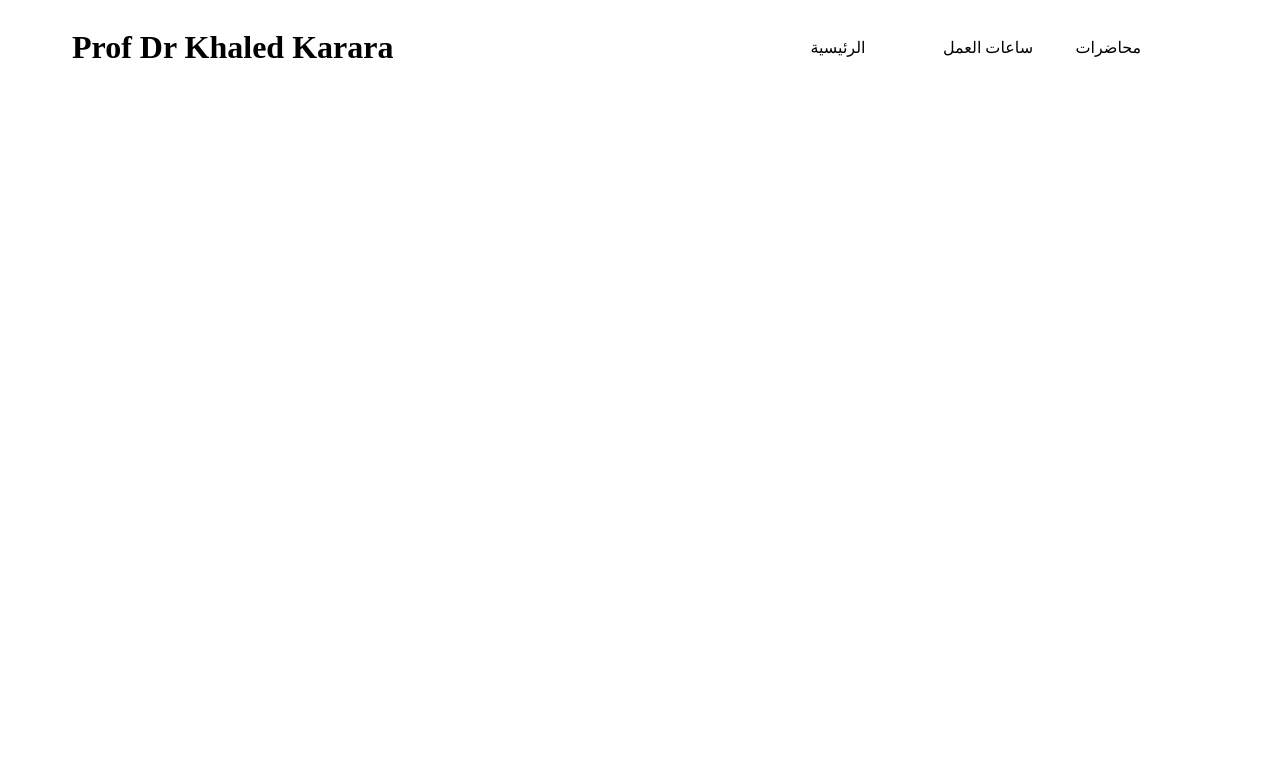
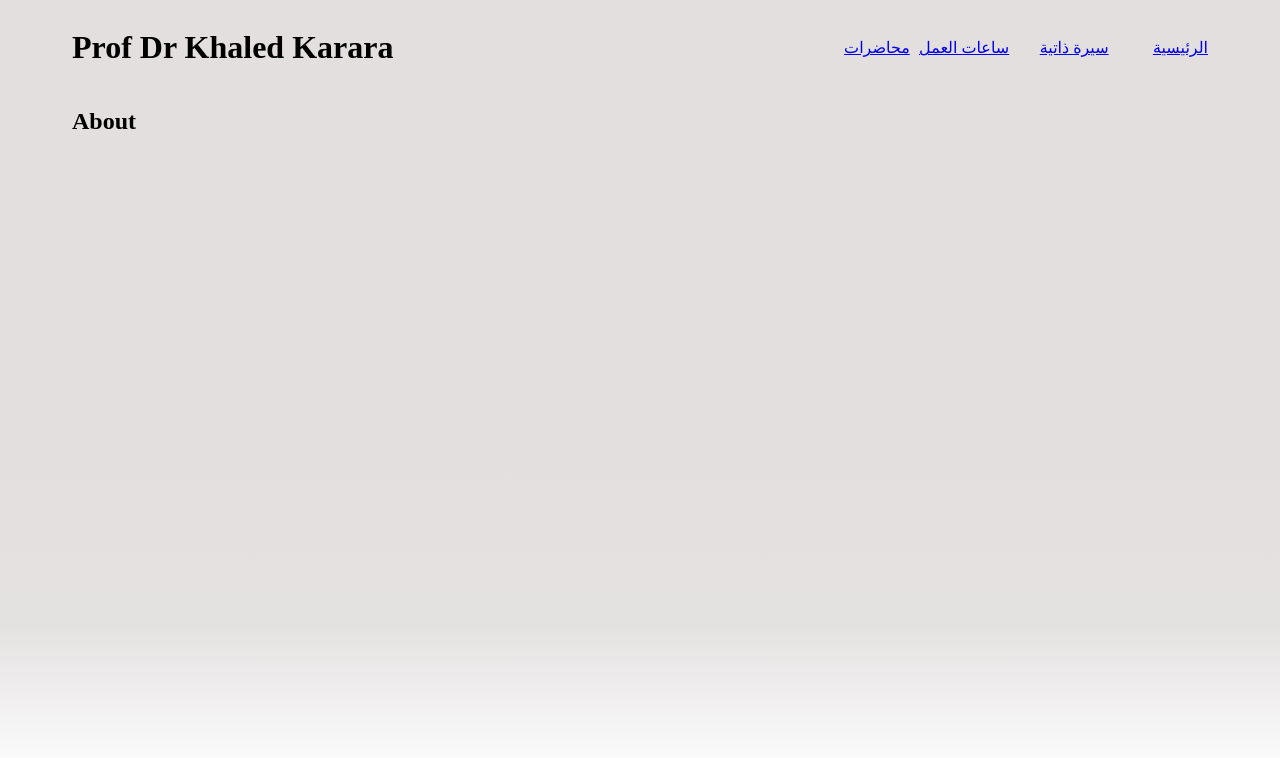
Before and after one commit to mkarara91/karara-clinic, a React app: page /about in a window 1280 px wide. Shown: the top 758 px of the page. Built offline with nearby package versions, Linux system fonts and the light colour scheme; a web font is replaced by a local one.

Commit message:
added navigation

```diff
--- a/package.json
+++ b/package.json
@@ -20,6 +20,7 @@
     "@babel/preset-typescript": "^7.9.0",
     "@types/react": "^16.9.34",
     "@types/react-dom": "^16.9.6",
+    "@types/react-router-dom": "^5.1.4",
     "babel-loader": "^8.1.0",
     "css-loader": "^3.5.2",
     "html-loader": "^1.1.0",
@@ -38,6 +39,7 @@
     "core-js": "^3.6.5",
     "react": "^16.13.1",
     "react-dom": "^16.13.1",
+    "react-router-dom": "^5.1.2",
     "regenerator-runtime": "^0.13.5"
   }
 }
--- /dev/null
+++ b/src/app/components/AboutPage.tsx
@@ -0,0 +1,10 @@
+import React from "react";
+
+
+class AboutPage extends React.PureComponent {
+    render() {
+        return (<h2>About</h2>);
+    }
+}
+
+export default AboutPage;
--- a/src/app/components/App.module.scss
+++ b/src/app/components/App.module.scss
@@ -1,6 +1,11 @@
 @import url('https://fonts.googleapis.com/css?family=Mirza&display=swap');
 
 $mirza: 'Mirza', cursive;
+
+html {
+  background: linear-gradient(180deg, rgba(226, 223, 222, 1) 56%, rgba(227, 224, 224, 0.9724264705882353) 78%, rgba(255, 255, 255, 1) 98%) no-repeat;
+  height: 100%;
+}
 
 .app {
   font-family: $mirza;
--- a/src/app/components/App.tsx
+++ b/src/app/components/App.tsx
@@ -1,17 +1,61 @@
 import React from "react";
+import {
+    BrowserRouter as Router,
+    Switch,
+    Route,
+    Link
+} from "react-router-dom";
 import styles from './App.module.scss';
 import HeaderMenu from "./Header/HeaderMenu";
+import Logo from "./Header/Logo";
+import AboutPage from "./AboutPage";
+import WorkingHoursPage from "./WorkingHoursPage";
+
+const routes = [
+    {
+        path: "/",
+        exact: true,
+        main: () => <h2>Home</h2>
+    },
+    {
+        path: "/about",
+        main: () => <AboutPage />
+    },
+    {
+        path: "/workingHours",
+        main: () => <WorkingHoursPage/>
+    }
+];
 
 class App extends React.PureComponent {
     render() {
         return (
             <div className={styles.app}>
-                <div className={styles.header}>
+                <Router>
+                    <div className={styles.header}>
+                        <Logo/>
+                        <HeaderMenu />
+                    </div>
                     <div>
-                        <h1>Prof Dr Khaled Karara</h1>
+                        <Switch>
+                            {routes.map((route, index) => (
+                                // You can render a <Route> in as many places
+                                // as you want in your app. It will render along
+                                // with any other <Route>s that also match the URL.
+                                // So, a sidebar or breadcrumbs or anything else
+                                // that requires you to render multiple things
+                                // in multiple places at the same URL is nothing
+                                // more than multiple <Route>s.
+                                <Route
+                                    key={index}
+                                    path={route.path}
+                                    exact={route.exact}
+                                    children={<route.main />}
+                                />
+                            ))}
+                        </Switch>
                     </div>
-                    <HeaderMenu />
-                </div>
+                </Router>
             </div>
         );
     }
--- a/src/app/components/Header/HeaderMenu.module.scss
+++ b/src/app/components/Header/HeaderMenu.module.scss
@@ -1,4 +1,5 @@
 .headerMenu {
+  direction: rtl;
   display: flex;
   flex-direction: row;
   justify-content: space-between;
--- a/src/app/components/Header/HeaderMenu.tsx
+++ b/src/app/components/Header/HeaderMenu.tsx
@@ -7,17 +7,26 @@ const items: HeaderItem[] = [
 	{
 		text: "الرئيسية",
 		active: true,
-		id: "home"
+		id: "home",
+        to: "/"
 	},
+    {
+        text: "سيرة ذاتية",
+        active: true,
+        id: "about",
+        to: "/about"
+    },
 	{
 		text: "ساعات العمل",
 		active: true,
-		id: "opening-time"
+		id: "opening-time",
+        to: "/workingHours"
 	},
 	{
 		text: "محاضرات",
 		active: true,
-		id: "lectures"
+		id: "lectures",
+        to: "/lectures"
 	}];
 
 class HeaderMenu extends React.Component {
@@ -25,7 +34,7 @@ class HeaderMenu extends React.Component {
 	render() {
 		return (
 			<div className={style.headerMenu}>
-				{items.map((item, key) => <HeaderMenuItem  item={item} key={key}/>)}
+				{items.map((item, key) => <HeaderMenuItem  item={item} key={key} to={item.to}/>)}
 			</div>
 		);
 	}
--- a/src/app/components/Header/HeaderMenuItem.tsx
+++ b/src/app/components/Header/HeaderMenuItem.tsx
@@ -1,17 +1,19 @@
 import React from "react";
 import {HeaderItem} from "../../datatypes/Header";
 import style from "./HeaderMenu.module.scss";
+import {Link} from "react-router-dom";
 
 interface Prop {
     item: HeaderItem,
-    key: number
+    key: number,
+    to: string
 }
 
 const HeaderMenuItem = (props: Prop) => {
     return (
-        <a id={props.item.id} className={style.headerMenuItem}>
+        <Link to={props.to} id={props.item.id} className={style.headerMenuItem}>
             {props.item.text}
-        </a>
+        </Link>
     )
 };
 
--- /dev/null
+++ b/src/app/components/Header/Logo.tsx
@@ -0,0 +1,11 @@
+import React from "react";
+
+
+const Logo = () => {
+    return (
+        <div>
+            <h1>Prof Dr Khaled Karara</h1>
+        </div>)
+};
+
+export default Logo;
--- /dev/null
+++ b/src/app/components/WorkingHoursPage.tsx
@@ -0,0 +1,9 @@
+import React from "react";
+
+
+class WorkingHoursPage extends React.PureComponent {
+    render() {
+        return (<h2>Working Hours</h2>);
+    }
+}
+export default WorkingHoursPage;
--- a/src/app/datatypes/Header.ts
+++ b/src/app/datatypes/Header.ts
@@ -1,5 +1,6 @@
 export interface HeaderItem {
     text: string,
     active: boolean,
-    id: string
+    id: string,
+    to: string
 }
```
Also changed, not shown: src/app/components/HomePage.tsx (added), 1 other file (tests, documents, lock files or other folders).
